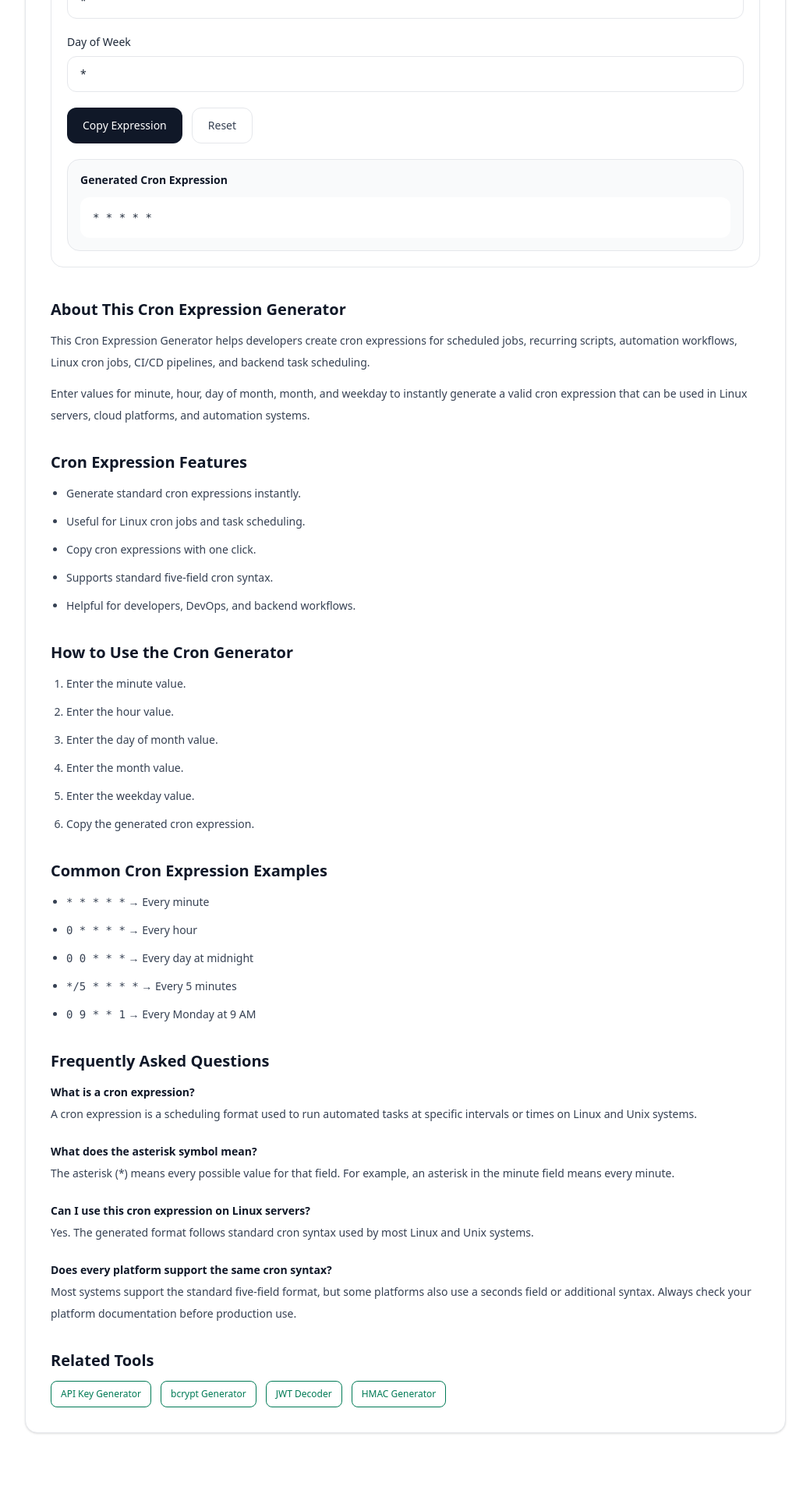
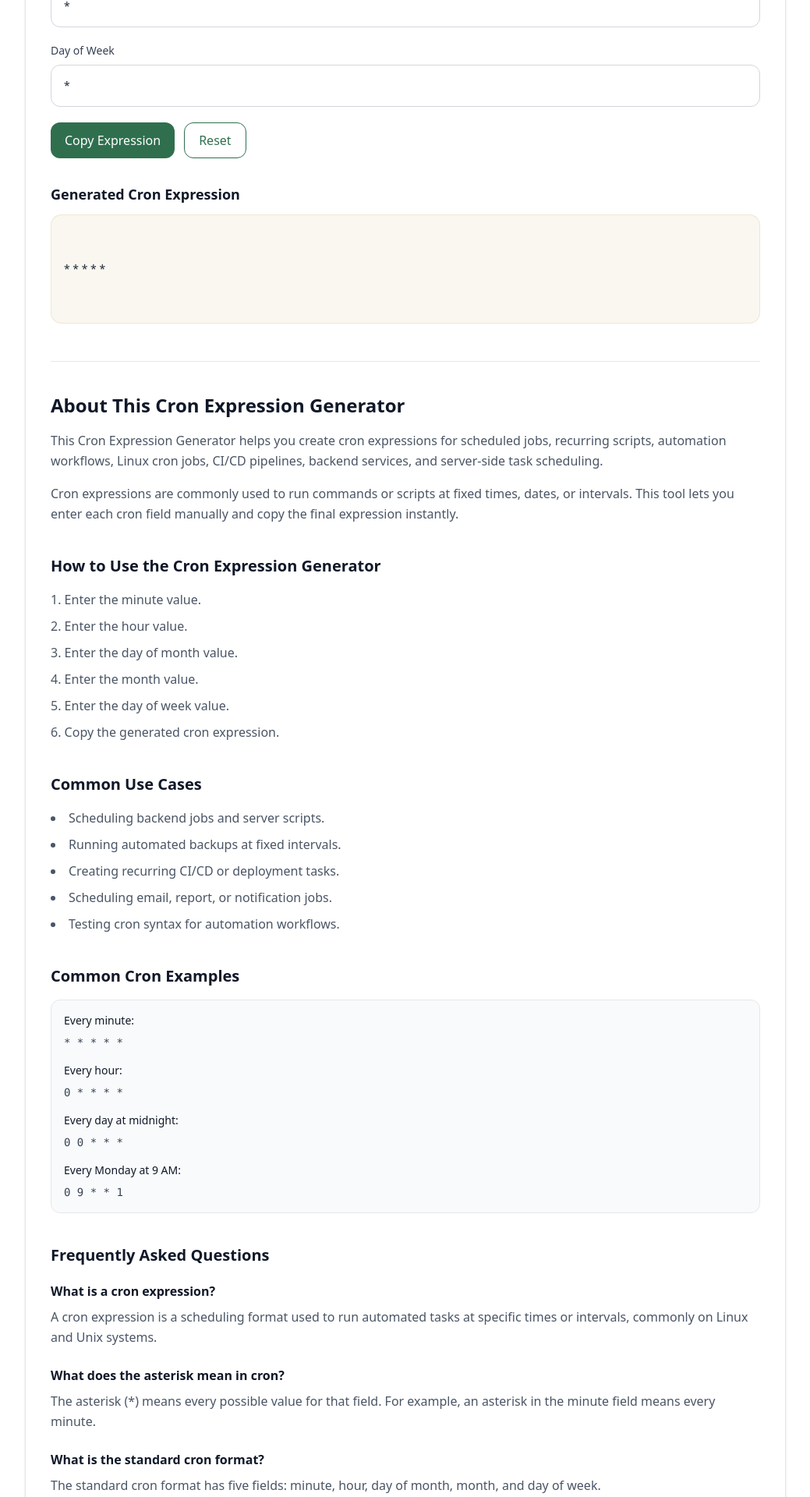
Before and after one commit to vaarunsonawwane-ops/yoryantra-new, a Next.js app: page /tools/cron-expression-generator in a window 1280 px wide. Shown: the part 760-2680 px from the top of the page at 78% size, without its empty margins (120-1159 px from the left). Built offline with nearby package versions, Linux system fonts and the light colour scheme.

Commit message:
API Key Generator update

```diff
--- a/app/tools/api-key-generator/ToolClient.tsx
+++ b/app/tools/api-key-generator/ToolClient.tsx
@@ -10,6 +10,7 @@ export default function ToolClient() {
 
   const generateKey = () => {
     const safeLength = Math.min(Math.max(length, 8), 128);
+
     const chars =
       "ABCDEFGHIJKLMNOPQRSTUVWXYZabcdefghijklmnopqrstuvwxyz0123456789";
 
@@ -91,4 +92,151 @@ export default function ToolClient() {
             About This API Key Generator
           </h2>
 
-          <p className="mt-4 text-gray-600
+          <p className="mt-4 text-gray-600 leading-relaxed">
+            This API Key Generator helps you create random API keys, secret
+            tokens, access keys, and secure strings instantly. It is useful for
+            developers working on APIs, authentication systems, dashboards,
+            webhooks, testing environments, and internal tools.
+          </p>
+
+          <p className="mt-4 text-gray-600 leading-relaxed">
+            You can use the generated key as a sample API token, temporary
+            secret, test credential, webhook secret, or random identifier during
+            development. For production systems, always store sensitive keys
+            securely and avoid exposing them in frontend code.
+          </p>
+        </div>
+
+        <div>
+          <h2 className="text-xl font-semibold text-gray-900">
+            How to Use the API Key Generator
+          </h2>
+
+          <ol className="mt-4 list-decimal list-inside space-y-2 text-gray-600 leading-relaxed">
+            <li>Enter the length of the API key you want to generate.</li>
+            <li>Click <strong>Generate API Key</strong>.</li>
+            <li>Copy the generated key.</li>
+            <li>Use it as a test token, secret string, or sample API key.</li>
+          </ol>
+        </div>
+
+        <div>
+          <h2 className="text-xl font-semibold text-gray-900">
+            Common Use Cases
+          </h2>
+
+          <ul className="mt-4 list-disc list-inside space-y-2 text-gray-600 leading-relaxed">
+            <li>Generating sample API keys for documentation.</li>
+            <li>Creating test tokens for API authentication flows.</li>
+            <li>Making random secret strings for local development.</li>
+            <li>Creating webhook signing secrets for testing.</li>
+            <li>Generating temporary access keys for internal tools.</li>
+          </ul>
+        </div>
+
+        <div>
+          <h2 className="text-xl font-semibold text-gray-900">
+            Example
+          </h2>
+
+          <div className="mt-4 rounded-xl border border-gray-200 bg-gray-50 p-4 text-sm text-gray-700">
+            <p className="font-medium text-gray-900">
+              Example API key:
+            </p>
+
+            <pre className="mt-2 whitespace-pre-wrap break-words">
+              a9Kx72LpQm40VzTnBc18RsYwE6JhD3Uf
+            </pre>
+
+            <p className="mt-4 font-medium text-gray-900">
+              Common usage:
+            </p>
+
+            <pre className="mt-2 whitespace-pre-wrap break-words">
+              Authorization: Bearer your_api_key_here
+            </pre>
+          </div>
+        </div>
+
+        <div>
+          <h2 className="text-xl font-semibold text-gray-900">
+            Frequently Asked Questions
+          </h2>
+
+          <div className="mt-5 space-y-6">
+            <div>
+              <h3 className="font-semibold text-gray-900">
+                What is an API key?
+              </h3>
+
+              <p className="mt-2 text-gray-600 leading-relaxed">
+                An API key is a unique string used to identify or authenticate
+                an application, service, or user when making requests to an API.
+              </p>
+            </div>
+
+            <div>
+              <h3 className="font-semibold text-gray-900">
+                What length should an API key be?
+              </h3>
+
+              <p className="mt-2 text-gray-600 leading-relaxed">
+                A 32-character key is common for testing. For stronger secrets,
+                developers often use 64 characters or more depending on system
+                requirements.
+              </p>
+            </div>
+
+            <div>
+              <h3 className="font-semibold text-gray-900">
+                Can I use this API key in production?
+              </h3>
+
+              <p className="mt-2 text-gray-600 leading-relaxed">
+                This tool is useful for generating random strings, but for
+                production systems it is better to create and manage API keys
+                through your backend, database, or secret management system.
+              </p>
+            </div>
+
+            <div>
+              <h3 className="font-semibold text-gray-900">
+                Is this API Key Generator secure?
+              </h3>
+
+              <p className="mt-2 text-gray-600 leading-relaxed">
+                The key is generated directly in your browser. For sensitive
+                production credentials, use a dedicated secret management
+                workflow.
+              </p>
+            </div>
+          </div>
+        </div>
+
+        <div>
+          <h2 className="text-xl font-semibold text-gray-900">
+            Related Tools
+          </h2>
+
+          <div className="mt-4 flex flex-wrap gap-3">
+            <Link href="/tools/bcrypt-generator" className="yoryantra-btn-outline">
+              bcrypt Generator
+            </Link>
+
+            <Link href="/tools/jwt-decoder" className="yoryantra-btn-outline">
+              JWT Decoder
+            </Link>
+
+            <Link href="/tools/password-generator" className="yoryantra-btn-outline">
+              Password Generator
+            </Link>
+
+            <Link href="/tools/hmac-generator" className="yoryantra-btn-outline">
+              HMAC Generator
+            </Link>
+          </div>
+        </div>
+      </section>
+    </ToolShell>
+  );
+}
--- a/app/tools/cron-expression-generator/ToolClient.tsx
+++ b/app/tools/cron-expression-generator/ToolClient.tsx
@@ -13,10 +13,6 @@ export default function ToolClient() {
 
   const expression = `${minute} ${hour} ${dayOfMonth} ${month} ${dayOfWeek}`;
 
-  const copyExpression = async () => {
-    await navigator.clipboard.writeText(expression);
-  };
-
   const resetAll = () => {
     setMinute("*");
     setHour("*");
@@ -30,205 +26,231 @@ export default function ToolClient() {
       title="Cron Expression Generator"
       description="Generate cron expressions online for scheduled jobs, automation workflows, and recurring tasks."
     >
-      <div className="space-y-10">
-        <div className="rounded-2xl border border-gray-200 bg-white p-5">
-          <div className="grid gap-5">
+      {/* INPUTS */}
       <div>
-              <label className="mb-2 block text-sm font-medium text-gray-800">
+        <label className="block mb-2 text-sm font-medium text-gray-700">
           Minute
         </label>
 
         <input
+          type="text"
           value={minute}
           onChange={(e) => setMinute(e.target.value)}
           placeholder="*"
-                className="w-full rounded-xl border border-gray-200 px-4 py-3 text-sm outline-none focus:border-gray-400"
+          className="w-full rounded-xl border border-gray-300 p-4 text-sm outline-none focus:ring-2 focus:ring-[var(--green)] focus:border-transparent transition"
         />
       </div>
 
-            <div>
-              <label className="mb-2 block text-sm font-medium text-gray-800">
+      <div className="mt-5">
+        <label className="block mb-2 text-sm font-medium text-gray-700">
           Hour
         </label>
 
         <input
+          type="text"
           value={hour}
           onChange={(e) => setHour(e.target.value)}
           placeholder="*"
-                className="w-full rounded-xl border border-gray-200 px-4 py-3 text-sm outline-none focus:border-gray-400"
+          className="w-full rounded-xl border border-gray-300 p-4 text-sm outline-none focus:ring-2 focus:ring-[var(--green)] focus:border-transparent transition"
         />
       </div>
 
-            <div>
-              <label className="mb-2 block text-sm font-medium text-gray-800">
+      <div className="mt-5">
+        <label className="block mb-2 text-sm font-medium text-gray-700">
           Day of Month
         </label>
 
         <input
+          type="text"
           value={dayOfMonth}
           onChange={(e) => setDayOfMonth(e.target.value)}
           placeholder="*"
-                className="w-full rounded-xl border border-gray-200 px-4 py-3 text-sm outline-none focus:border-gray-400"
+          className="w-full rounded-xl border border-gray-300 p-4 text-sm outline-none focus:ring-2 focus:ring-[var(--green)] focus:border-transparent transition"
         />
       </div>
 
-            <div>
-              <label className="mb-2 block text-sm font-medium text-gray-800">
+      <div className="mt-5">
+        <label className="block mb-2 text-sm font-medium text-gray-700">
           Month
         </label>
 
         <input
+          type="text"
           value={month}
           onChange={(e) => setMonth(e.target.value)}
           placeholder="*"
-                className="w-full rounded-xl border border-gray-200 px-4 py-3 text-sm outline-none focus:border-gray-400"
+          className="w-full rounded-xl border border-gray-300 p-4 text-sm outline-none focus:ring-2 focus:ring-[var(--green)] focus:border-transparent transition"
         />
       </div>
 
-            <div>
-              <label className="mb-2 block text-sm font-medium text-gray-800">
+      <div className="mt-5">
+        <label className="block mb-2 text-sm font-medium text-gray-700">
           Day of Week
         </label>
 
         <input
+          type="text"
           value={dayOfWeek}
           onChange={(e) => setDayOfWeek(e.target.value)}
           placeholder="*"
-                className="w-full rounded-xl border border-gray-200 px-4 py-3 text-sm outline-none focus:border-gray-400"
+          className="w-full rounded-xl border border-gray-300 p-4 text-sm outline-none focus:ring-2 focus:ring-[var(--green)] focus:border-transparent transition"
         />
       </div>
 
-            <div className="flex flex-wrap gap-3">
+      {/* ACTIONS */}
+      <div className="mt-5 flex flex-wrap gap-3">
         <button
-                onClick={copyExpression}
-                className="rounded-xl bg-gray-900 px-5 py-3 text-sm font-medium text-white hover:bg-gray-800"
+          onClick={() => navigator.clipboard.writeText(expression)}
+          className="yoryantra-btn"
         >
           Copy Expression
         </button>
 
-              <button
-                onClick={resetAll}
-                className="rounded-xl border border-gray-200 px-5 py-3 text-sm font-medium text-gray-700 hover:bg-gray-50"
-              >
+        <button onClick={resetAll} className="yoryantra-btn-outline">
           Reset
         </button>
       </div>
 
-            <div className="rounded-2xl border border-gray-200 bg-gray-50 p-4">
-              <p className="mb-3 text-sm font-semibold text-gray-900">
+      {/* OUTPUT */}
+      <div className="mt-8">
+        <div className="flex items-center justify-between mb-3">
+          <h3 className="text-lg font-semibold text-gray-900">
             Generated Cron Expression
-              </p>
+          </h3>
+        </div>
 
-              <pre className="overflow-x-auto whitespace-pre-wrap rounded-xl bg-white p-4 text-sm text-gray-800">
+        <div className="yoryantra-output min-h-[140px] flex items-center text-sm break-words">
           {expression}
-              </pre>
-            </div>
         </div>
       </div>
 
-        <section className="space-y-8 text-sm leading-7 text-gray-700">
+      {/* SEO CONTENT */}
+      <section className="mt-12 border-t border-gray-200 pt-10 space-y-10">
         <div>
-            <h2 className="mb-3 text-xl font-semibold text-gray-900">
+          <h2 className="text-2xl font-semibold text-gray-900">
             About This Cron Expression Generator
           </h2>
 
-            <p>
-              This Cron Expression Generator helps developers create cron
-              expressions for scheduled jobs, recurring scripts, automation
-              workflows, Linux cron jobs, CI/CD pipelines, and backend task
+          <p className="mt-4 text-gray-600 leading-relaxed">
+            This Cron Expression Generator helps you create cron expressions for
+            scheduled jobs, recurring scripts, automation workflows, Linux cron
+            jobs, CI/CD pipelines, backend services, and server-side task
             scheduling.
           </p>
 
-            <p className="mt-3">
-              Enter values for minute, hour, day of month, month, and weekday to
-              instantly generate a valid cron expression that can be used in
-              Linux servers, cloud platforms, and automation systems.
+          <p className="mt-4 text-gray-600 leading-relaxed">
+            Cron expressions are commonly used to run commands or scripts at
+            fixed times, dates, or intervals. This tool lets you enter each cron
+            field manually and copy the final expression instantly.
           </p>
         </div>
 
         <div>
-            <h2 className="mb-3 text-xl font-semibold text-gray-900">
-              Cron Expression Features
+          <h2 className="text-xl font-semibold text-gray-900">
+            How to Use the Cron Expression Generator
           </h2>
 
-            <ul className="list-disc space-y-2 pl-5">
-              <li>Generate standard cron expressions instantly.</li>
-              <li>Useful for Linux cron jobs and task scheduling.</li>
-              <li>Copy cron expressions with one click.</li>
-              <li>Supports standard five-field cron syntax.</li>
-              <li>Helpful for developers, DevOps, and backend workflows.</li>
-            </ul>
-          </div>
-
-          <div>
-            <h2 className="mb-3 text-xl font-semibold text-gray-900">
-              How to Use the Cron Generator
-            </h2>
-
-            <ol className="list-decimal space-y-2 pl-5">
+          <ol className="mt-4 list-decimal list-inside space-y-2 text-gray-600 leading-relaxed">
             <li>Enter the minute value.</li>
             <li>Enter the hour value.</li>
             <li>Enter the day of month value.</li>
             <li>Enter the month value.</li>
-              <li>Enter the weekday value.</li>
+            <li>Enter the day of week value.</li>
             <li>Copy the generated cron expression.</li>
           </ol>
         </div>
 
         <div>
-            <h2 className="mb-3 text-xl font-semibold text-gray-900">
-              Common Cron Expression Examples
+          <h2 className="text-xl font-semibold text-gray-900">
+            Common Use Cases
           </h2>
 
-            <ul className="list-disc space-y-2 pl-5">
-              <li>
-                <code>* * * * *</code> → Every minute
-              </li>
-
-              <li>
-                <code>0 * * * *</code> → Every hour
-              </li>
-
-              <li>
-                <code>0 0 * * *</code> → Every day at midnight
-              </li>
-
-              <li>
-                <code>*/5 * * * *</code> → Every 5 minutes
-              </li>
-
-              <li>
-                <code>0 9 * * 1</code> → Every Monday at 9 AM
-              </li>
+          <ul className="mt-4 list-disc list-inside space-y-2 text-gray-600 leading-relaxed">
+            <li>Scheduling backend jobs and server scripts.</li>
+            <li>Running automated backups at fixed intervals.</li>
+            <li>Creating recurring CI/CD or deployment tasks.</li>
+            <li>Scheduling email, report, or notification jobs.</li>
+            <li>Testing cron syntax for automation workflows.</li>
           </ul>
         </div>
 
         <div>
-            <h2 className="mb-3 text-xl font-semibold text-gray-900">
+          <h2 className="text-xl font-semibold text-gray-900">
+            Common Cron Examples
+          </h2>
+
+          <div className="mt-4 rounded-xl border border-gray-200 bg-gray-50 p-4 text-sm text-gray-700">
+            <p className="font-medium text-gray-900">
+              Every minute:
+            </p>
+
+            <pre className="mt-2 whitespace-pre-wrap break-words">
+              * * * * *
+            </pre>
+
+            <p className="mt-4 font-medium text-gray-900">
+              Every hour:
+            </p>
+
+            <pre className="mt-2 whitespace-pre-wrap break-words">
+              0 * * * *
+            </pre>
+
+            <p className="mt-4 font-medium text-gray-900">
+              Every day at midnight:
+            </p>
+
+            <pre className="mt-2 whitespace-pre-wrap break-words">
+              0 0 * * *
+            </pre>
+
+            <p className="mt-4 font-medium text-gray-900">
+              Every Monday at 9 AM:
+            </p>
+
+            <pre className="mt-2 whitespace-pre-wrap break-words">
+              0 9 * * 1
+            </pre>
+          </div>
+        </div>
+
+        <div>
+          <h2 className="text-xl font-semibold text-gray-900">
             Frequently Asked Questions
           </h2>
 
-            <div className="space-y-5">
+          <div className="mt-5 space-y-6">
             <div>
               <h3 className="font-semibold text-gray-900">
                 What is a cron expression?
               </h3>
 
-                <p>
+              <p className="mt-2 text-gray-600 leading-relaxed">
                 A cron expression is a scheduling format used to run automated
-                  tasks at specific intervals or times on Linux and Unix systems.
+                tasks at specific times or intervals, commonly on Linux and Unix
+                systems.
               </p>
             </div>
 
             <div>
               <h3 className="font-semibold text-gray-900">
-                  What does the asterisk symbol mean?
+                What does the asterisk mean in cron?
               </h3>
 
-                <p>
-                  The asterisk (*) means every possible value for that field.
-                  For example, an asterisk in the minute field means every
-                  minute.
+              <p className="mt-2 text-gray-600 leading-relaxed">
+                The asterisk (*) means every possible value for that field. For
+                example, an asterisk in the minute field means every minute.
+              </p>
+            </div>
+
+            <div>
+              <h3 className="font-semibold text-gray-900">
+                What is the standard cron format?
+              </h3>
+
+              <p className="mt-2 text-gray-600 leading-relaxed">
+                The standard cron format has five fields: minute, hour, day of
+                month, month, and day of week.
               </p>
             </div>
 
@@ -237,64 +259,38 @@ export default function ToolClient() {
                 Can I use this cron expression on Linux servers?
               </h3>
 
-                <p>
-                  Yes. The generated format follows standard cron syntax used by
-                  most Linux and Unix systems.
-                </p>
-              </div>
-
-              <div>
-                <h3 className="font-semibold text-gray-900">
-                  Does every platform support the same cron syntax?
-                </h3>
-
-                <p>
-                  Most systems support the standard five-field format, but some
-                  platforms also use a seconds field or additional syntax.
-                  Always check your platform documentation before production
-                  use.
+              <p className="mt-2 text-gray-600 leading-relaxed">
+                Yes. This tool generates standard five-field cron expressions
+                used by most Linux and Unix cron systems.
               </p>
             </div>
           </div>
         </div>
 
         <div>
-            <h2 className="mb-3 text-xl font-semibold text-gray-900">
+          <h2 className="text-xl font-semibold text-gray-900">
             Related Tools
           </h2>
 
-            <div className="flex flex-wrap gap-3">
-              <Link
-                href="/tools/api-key-generator"
-                className="rounded-lg border border-emerald-700 px-3 py-2 text-xs font-medium text-emerald-700 hover:bg-emerald-50"
-              >
+          <div className="mt-4 flex flex-wrap gap-3">
+            <Link href="/tools/api-key-generator" className="yoryantra-btn-outline">
               API Key Generator
             </Link>
 
-              <Link
-                href="/tools/bcrypt-generator"
-                className="rounded-lg border border-emerald-700 px-3 py-2 text-xs font-medium text-emerald-700 hover:bg-emerald-50"
-              >
+            <Link href="/tools/bcrypt-generator" className="yoryantra-btn-outline">
               bcrypt Generator
             </Link>
 
-              <Link
-                href="/tools/jwt-decoder"
-                className="rounded-lg border border-emerald-700 px-3 py-2 text-xs font-medium text-emerald-700 hover:bg-emerald-50"
-              >
+            <Link href="/tools/jwt-decoder" className="yoryantra-btn-outline">
               JWT Decoder
             </Link>
 
-              <Link
-                href="/tools/hmac-generator"
-                className="rounded-lg border border-emerald-700 px-3 py-2 text-xs font-medium text-emerald-700 hover:bg-emerald-50"
-              >
+            <Link href="/tools/hmac-generator" className="yoryantra-btn-outline">
               HMAC Generator
             </Link>
           </div>
         </div>
       </section>
-      </div>
     </ToolShell>
   );
 }
```
Lines whose indentation alone changed are shown as unchanged.
